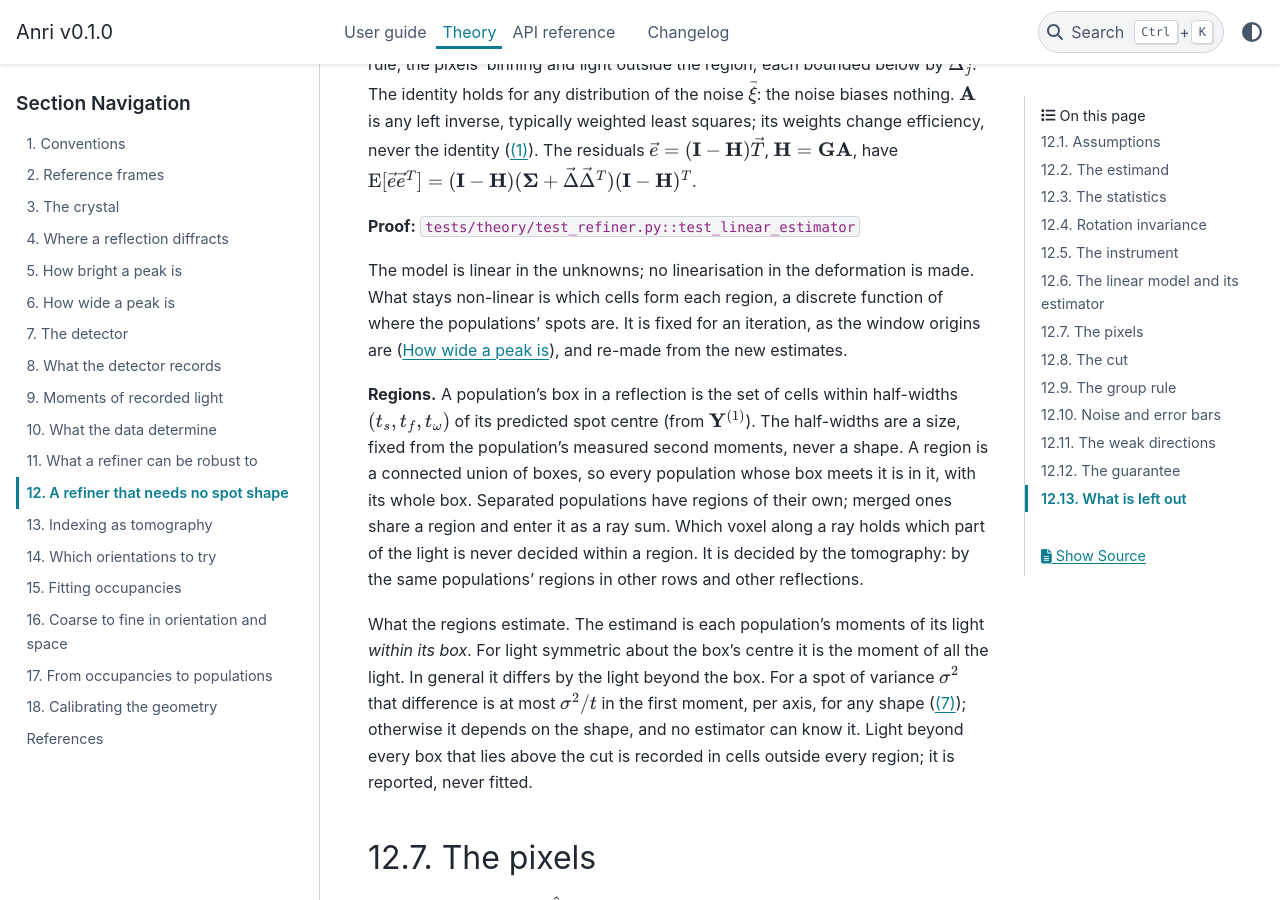
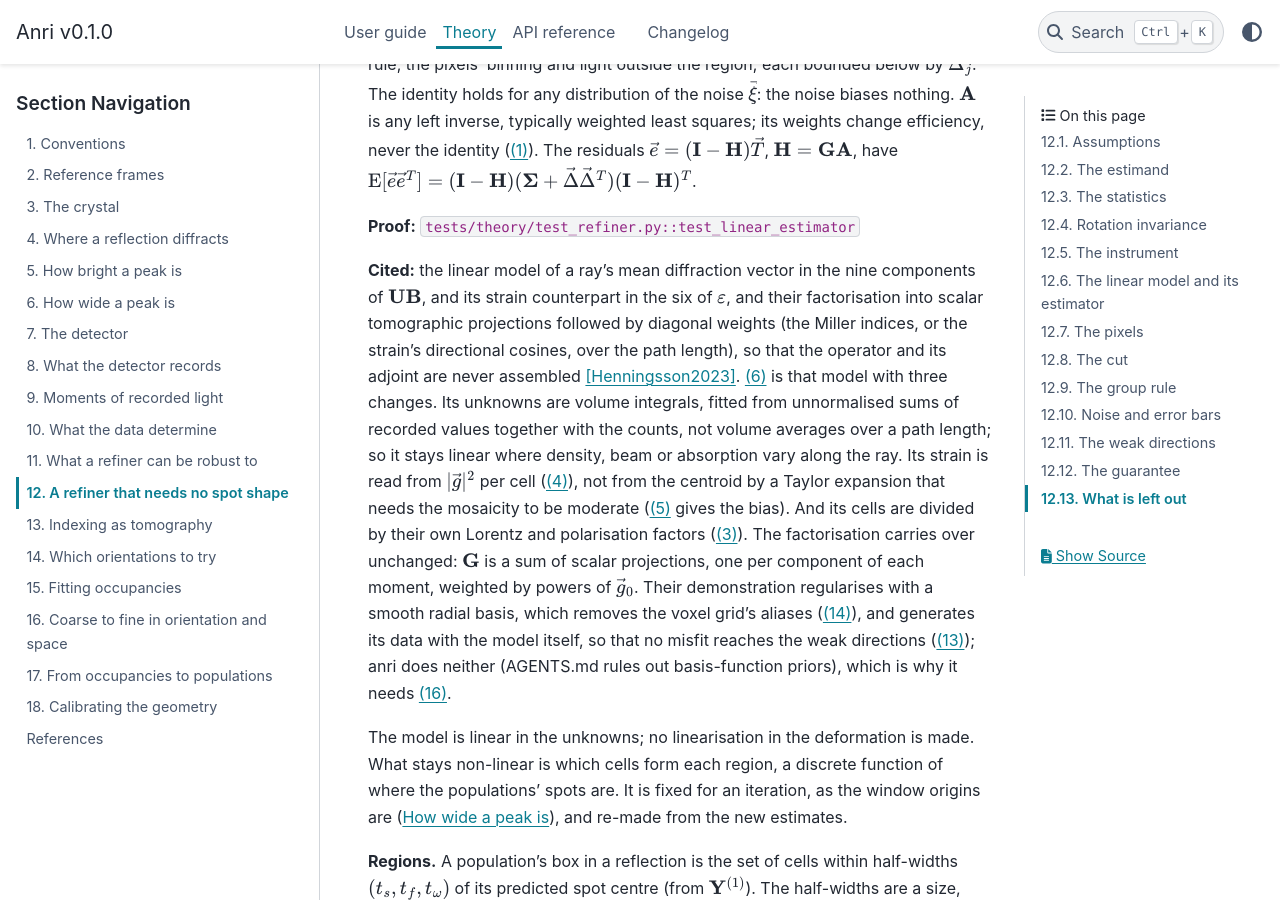
Before and after one commit to jadball/anri, a Sphinx documentation site: the page built from docs/source/theory/refiner.rst, in a window 1280 px wide and 900 px high, scrolled down 4510 px. Built offline with Sphinx 7.4.7 and the PyData theme 0.15.4, drawn with Linux system fonts in a browser that asks for light colours; pages that are not in the unit, such as notebooks, are missing from menus.

Commit message:
theory: cite Henningsson and Hall (2023); a note on citations
refiner.rst cites the linear centroid model and its factorisation into scalar
projections, and says how its own model differs. index.rst and references.rst
note that the pages were written with the help of a language model, so some
citations are added as they are found.

Co-Authored-By: Claude Opus 5.5 <noreply@anthropic.com>
Claude-Session: https://claude.ai/code/session_01268PUUza9Q3XMWyxQkQdtX

```diff
--- a/docs/source/theory/index.rst
+++ b/docs/source/theory/index.rst
@@ -19,6 +19,12 @@ follows them, and new maths is written here, with its proof, before the code tha
   choice or approximation, the page says so in a paragraph starting **Anri's choice**, with the reason.
 - Each chapter ends with **What is left out**: the approximations made, so that you know when a result can't be
   trusted.
+
+**A note on citations.** Much of the text of these pages was written with the help of a large language model. Such a
+model has learnt from a great deal of published work, but not where each idea came from, so a result here that is
+already in the literature may at first appear without its citation. We search for the work each result rests on, with
+effort, and cite it as we find it (:doc:`references`). If you recognise a result whose source is missing, please tell
+us: we are glad to credit those whose work this builds on.
 
 The forward model (:mod:`anri.fwd` and the layers below it), the detector and what it records, the measurements a
 refiner is built on and the limits of what the data determine, the indexer (:mod:`anri.index`) and the calibration
--- a/docs/source/theory/refiner.rst
+++ b/docs/source/theory/refiner.rst
@@ -186,6 +186,20 @@ residuals :math:`\vec{e} = (\matr{I} - \matr{H})\vec{T}`, :math:`\matr{H} = \mat
 (\matr{I} - \matr{H})^T`.
 
 **Proof:** ``tests/theory/test_refiner.py::test_linear_estimator``
+
+**Cited:** the linear model of a ray's mean diffraction vector in the nine components of :math:`\matr{U}\matr{B}`,
+and its strain counterpart in the six of :math:`\varepsilon`, and their factorisation into scalar tomographic
+projections followed by diagonal weights (the Miller indices, or the strain's directional cosines, over the path
+length), so that the operator and its adjoint are never assembled [Henningsson2023]_. :eq:`rf-linear` is that model
+with three changes. Its unknowns are volume integrals, fitted from unnormalised sums of recorded values together with
+the counts, not volume averages over a path length; so it stays linear where density, beam or absorption vary along
+the ray. Its strain is read from :math:`|\vec{g}|^2` per cell (:eq:`rf-invariant`), not from the centroid by a Taylor
+expansion that needs the mosaicity to be moderate (:eq:`ref-spread-mean` gives the bias). And its cells are divided by
+their own Lorentz and polarisation factors (:eq:`rf-weight`). The factorisation carries over unchanged: :math:`\matr{G}`
+is a sum of scalar projections, one per component of each moment, weighted by powers of :math:`\vec{g}_0`. Their
+demonstration regularises with a smooth radial basis, which removes the voxel grid's aliases (:eq:`rf-discrete`), and
+generates its data with the model itself, so that no misfit reaches the weak directions (:eq:`rf-amplify`); anri does
+neither (AGENTS.md rules out basis-function priors), which is why it needs :eq:`rf-project`.
 
 The model is linear in the unknowns; no linearisation in the deformation is made. What stays non-linear is which
 cells form each region, a discrete function of where the populations' spots are. It is fixed for an iteration, as
```
Also changed, not shown: CHANGELOG.md (+1 -0 lines), docs/source/theory/references.rst (+8 -0 lines).
